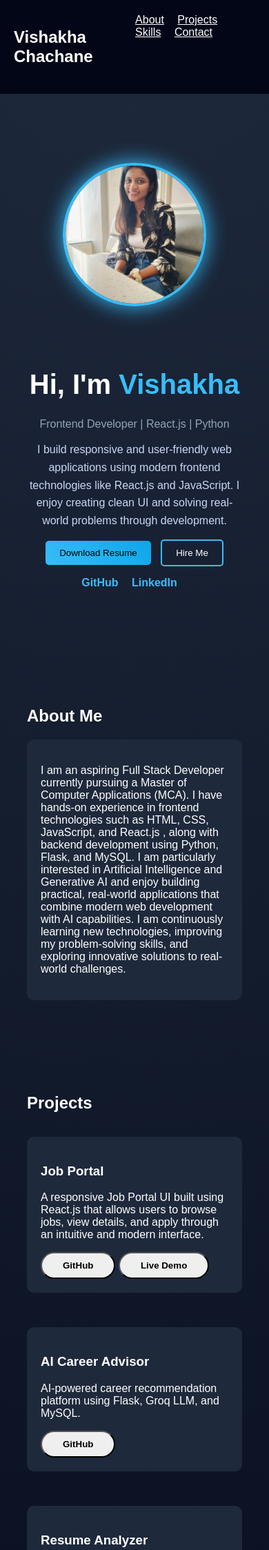
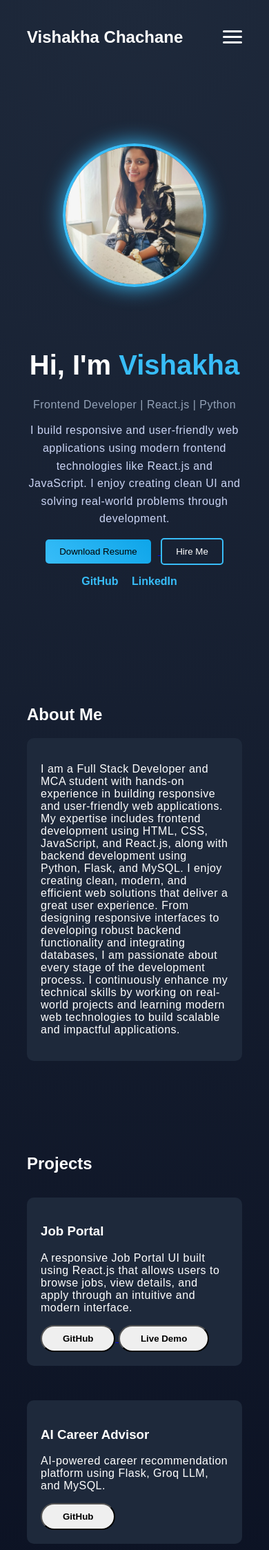
Before and after one commit to vishakhac27/portfolio, a Flask app: page / in a window 390 px wide. Shown: the top 2247 px of the page at 69% size. Run offline with Flask 3, Linux system fonts and the light colour scheme.

Commit message:
resume updated

```diff
--- a/static/script.js
+++ b/static/script.js
@@ -37,3 +37,10 @@ function sendMsg() {
         document.getElementById("reply").innerText = data.reply;
     });
 }
+
+const hamburger = document.getElementById("hamburger");
+const navLinks = document.getElementById("navLinks");
+
+hamburger.addEventListener("click", () => {
+    navLinks.classList.toggle("active");
+});
--- a/static/style.css
+++ b/static/style.css
@@ -4,21 +4,66 @@ body {
     background: #0f172a;
     color: white;
 }
-
-nav {
-    display: flex;
-    justify-content: space-between;
-    padding: 20px;
-    background: #020617;
-
+p{
+    letter-spacing: 0.5px;
+}
+nav{
+    display:flex;
+    justify-content:space-between;
+    align-items:center;
+    padding:20px 10%;
+    position:relative;
 }
 
-nav a {
-    color: white;
-    margin-left: 15px;
-
+.nav-links{
+    display:flex;
+    gap:25px;
 }
 
+.nav-links a{
+    text-decoration:none;
+    color:white;
+}
+
+/* Hamburger */
+.hamburger{
+    display:none;
+    flex-direction:column;
+    gap:5px;
+    cursor:pointer;
+}
+
+.hamburger span{
+    width:28px;
+    height:3px;
+    background:white;
+    border-radius:5px;
+}
+
+
+@media(max-width:768px){
+
+    .hamburger{
+        display:flex;
+    }
+
+    .nav-links{
+        position:absolute;
+        top:70px;
+        left:0;
+        width:100%;
+       background: #1e293b;
+        flex-direction:column;
+        align-items:center;
+        padding:20px 0;
+        display:none;
+        color: white;
+    }
+
+    .nav-links.active{
+        display:flex;
+    }
+}
 .hero {
     text-align: center;
     padding: 100px 20px;
@@ -94,8 +139,7 @@ input, textarea {
     transform: scale(1.08);
 }
 
-/* RIGHT SIDE */
-.hero-right {
+/* RIGHT SIDE */.hero-right {
     max-width: 500px;
 }
 
@@ -118,7 +162,7 @@ input, textarea {
     color: #cbd5f5;
 }
 
-/* BUTTONS */
+
 .buttons {
     margin-top: 15px;
 }
@@ -145,7 +189,7 @@ input, textarea {
     opacity: 0.8;
 }
 
-/* SOCIAL LINKS */
+
 .socials {
     margin-top: 15px;
 }
@@ -161,7 +205,7 @@ input, textarea {
     text-decoration: underline;
 }
 
-/* BACKGROUND GLOW */
+
 body {
     background: radial-gradient(circle at top, #1e293b, #020617);
 }
@@ -196,7 +240,7 @@ body {
     z-index: 9999;
 }
 
-/* when shown */
+
 .toast-popup.show {
     opacity: 1;
     transform: translateY(0);
--- a/templates/admin.html
+++ b/templates/admin.html
@@ -9,7 +9,7 @@
 
 <div class="container mt-5">
 
-    <h2 class="mb-4 text-light">📩 Contact Messages</h2>
+    <h2 class="mb-4 text-light"> Contact Messages</h2>
 
     <table class="table table-bordered table-hover bg-white">
         <thead class="table-dark">
--- a/templates/index.html
+++ b/templates/index.html
@@ -15,7 +15,14 @@
 <!-- Navbar -->
 <nav>
     <h2>Vishakha Chachane</h2>
-    <div>
+
+    <div class="hamburger" id="hamburger">
+        <span></span>
+        <span></span>
+        <span></span>
+    </div>
+
+    <div class="nav-links" id="navLinks">
         <a href="#about">About</a>
         <a href="#projects">Projects</a>
         <a href="#skills">Skills</a>
@@ -62,12 +69,10 @@
     <h2>About Me</h2>
     <div class="card ">
         <p>
-            I am an aspiring Full Stack Developer currently pursuing a Master of Computer Applications (MCA).
-             I have hands-on experience in frontend technologies such as HTML, CSS, JavaScript, and React.js
-             , along with backend development using Python, Flask, and MySQL. I am particularly interested
-              in Artificial Intelligence and Generative AI and enjoy building practical, real-world applications
-               that combine modern web development with AI capabilities. I am continuously learning new technologies,
-                improving my problem-solving skills, and exploring innovative solutions to real-world challenges.
+           I am a Full Stack Developer and MCA student with hands-on experience in building responsive and user-friendly web applications. My expertise includes frontend development using HTML, CSS, JavaScript, and React.js, along with backend development using Python, Flask, and MySQL.
+
+I enjoy creating clean, modern, and efficient web solutions that deliver a great user experience. From designing responsive interfaces to developing robust backend functionality and integrating databases, I am passionate about every stage of the development process. I continuously enhance my technical skills by working on real-world projects and learning modern web technologies to build scalable and impactful applications.
+
 
 
         </p>
@@ -137,23 +142,23 @@
     </form>
 {% if request.args.get('sent') == '1' %}
 <div id="toast" class="toast-popup">
-    ✅ Message successfully sent!
+     Message successfully sent!
 </div>
 
 <script>
 const toast = document.getElementById("toast");
 
-// show animation
+
 setTimeout(() => {
     toast.classList.add("show");
 }, 100);
 
-// hide after 3 seconds
+
 setTimeout(() => {
     toast.classList.remove("show");
 }, 3000);
 
-// remove from DOM after fade out
+
 setTimeout(() => {
     toast.style.display = "none";
 }, 3500);
```
Also changed, not shown: 1 other file.
